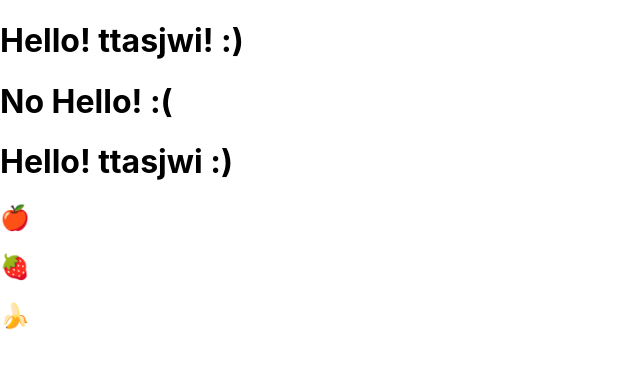
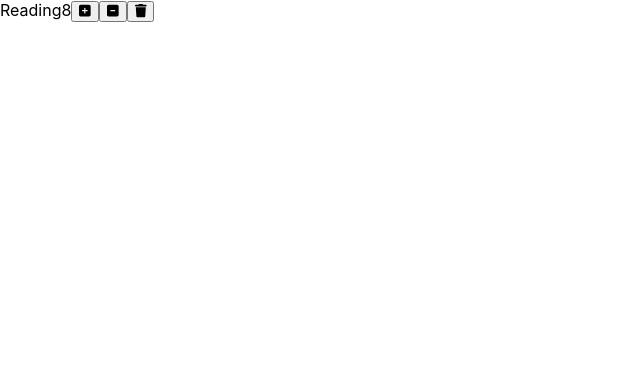
Before and after one commit to ttasjwi/react-habit-tracker, a React (Create React App) app: page / in a window 1280 px wide. Shown: the top 368 px of the page, without its empty margins (0-640 px from the left). Built offline with nearby package versions, Linux system fonts and the light colour scheme.

Commit message:
Habit 컴포넌트 생성, App 컴포넌트 하위에 둠

```diff
--- a/src/components/app.jsx
+++ b/src/components/app.jsx
@@ -1,21 +1,8 @@
 import './app.css';
+import Habit from "./habit";
 
 function App() {
-    const name = 'ttasjwi';
-    return (
-        <>
-            <h1>Hello! {name}! :)</h1>
-            <h1>No Hello! :(</h1>
-            {
-                name && <h1>Hello! {name} :)</h1> // 단축 평가로 오른쪽 값이 return 된다.
-            }
-            {
-                ['🍎', '🍓', '🍌'].map(item => (
-                    <h2>{item}</h2>
-                ))
-            }
-        </>
-    );
+    return <Habit/>;
 }
 
 export default App;
--- /dev/null
+++ b/src/components/habit.jsx
@@ -0,0 +1,24 @@
+import React, {Component} from 'react';
+
+class Habit extends Component {
+    render() {
+        return (
+            <>
+                <span className="habit-name">Reading</span>
+                <span className="habit-count">8</span>
+                <button>
+                    <i className="fa-solid fa-square-plus"></i>
+                </button>
+                <button>
+                    <i className="fa-solid fa-square-minus"></i>
+                </button>
+                <button>
+                    <i className="fa-solid fa-trash"></i>
+                </button>
+            </>
+        );
+    }
+
+}
+
+export default Habit;
```
